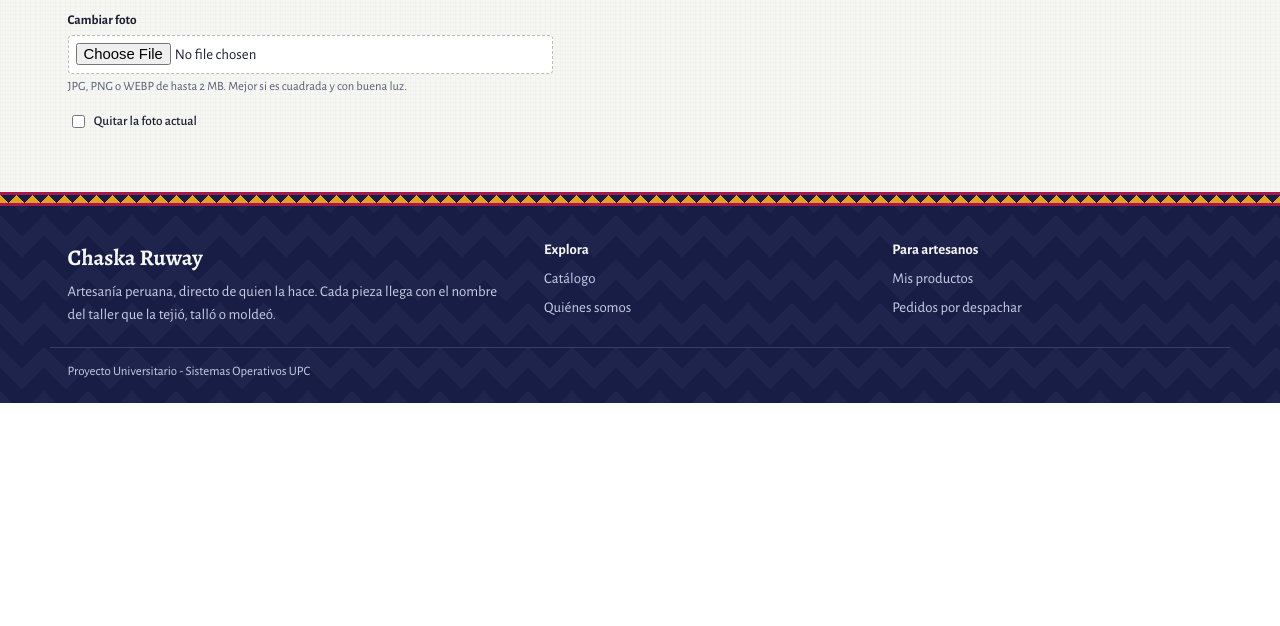
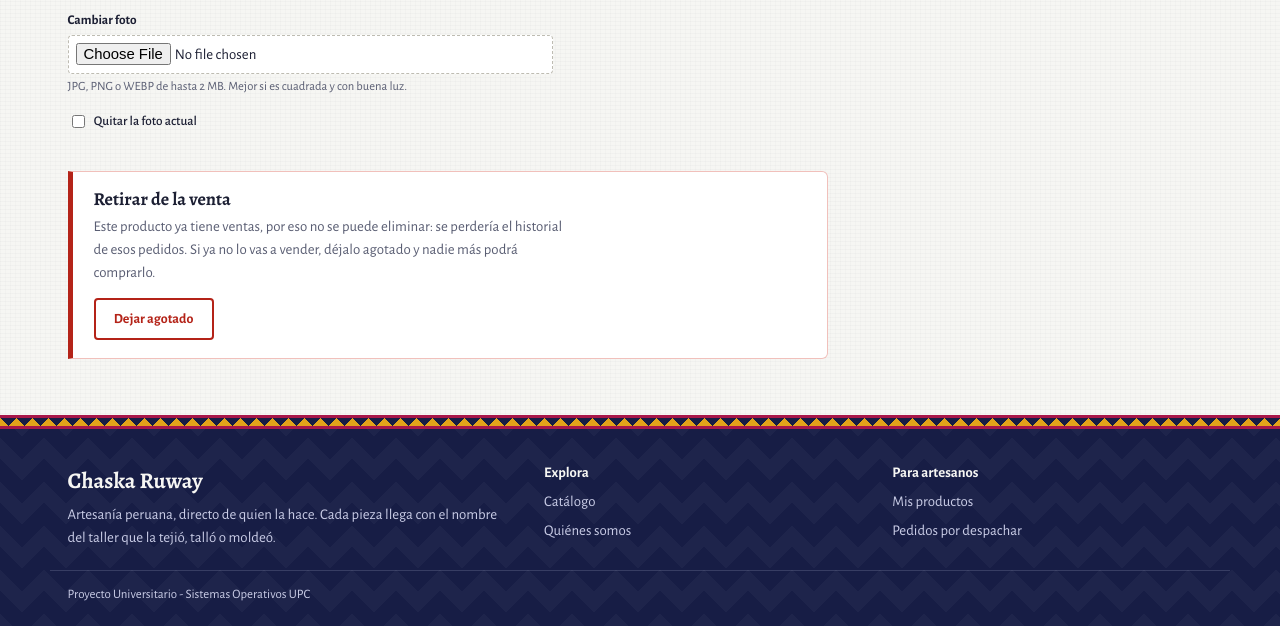
Before and after one commit to Crissbriham/chaska-ruway, a PHP site: page /vendedor_producto.php?id=1 in a window 1280 px wide. Shown: the part 705-1331 px from the top of the page. Before the commit the page ends 1108 px from the top, so only its background shows below. Run offline with PHP 8.4, Linux system fonts and the light colour scheme; the visitor is signed in with stand-in values (Sample User, id 1); tables that the repository leaves empty or names only in its code hold one stand-in row (values such as "Sample post").

Commit message:
Agregar elimiar producto desde cuenta artesano

```diff
--- a/estilos_vendedor.css
+++ b/estilos_vendedor.css
@@ -43,3 +43,10 @@
 .form-producto .check { display: flex; gap: .45rem; align-items: center; font-weight: 500; }
 .botones-form { display: flex; flex-wrap: wrap; gap: .75rem; align-items: center; margin-top: .5rem; }
 @media (max-width: 760px) { .form-producto { grid-template-columns: 1fr; } }
+
+/* ---------- Eliminar productos ---------- */
+.boton--peligro { background: transparent; border-color: #B42318; color: #B42318; }
+.boton--peligro:hover { background: #B42318; border-color: #B42318; color: var(--blanco); }
+.zona-eliminar { margin-top: 2.5rem; padding: 1.25rem 1.5rem; background: var(--blanco); border: 1px solid #F1C0BB; border-left: 5px solid #B42318; border-radius: 0 6px 6px 0; max-width: 760px; }
+.zona-eliminar h2 { font-size: 1.3rem; margin-bottom: .35rem; }
+.zona-eliminar p { color: var(--suave); margin: 0 0 1rem; max-width: 60ch; }
--- a/modelo/vendedor.php
+++ b/modelo/vendedor.php
@@ -255,3 +255,45 @@ function quitarFoto($id_producto) {
     }
     ejecutar("DELETE FROM Imagen_Producto WHERE id_producto = ?", "i", $id_producto);
 }
+
+/* ---------- Eliminar productos ---------- */
+/* Un producto que ya se vendió está en el historial de pedidos (Detalle_Pedidos)
+   y la base no deja borrarlo. Solo se eliminan los que nunca se vendieron. */
+function productoTieneVentas($id_producto) {
+    return (bool)fila("SELECT 1 AS si FROM Detalle_Pedidos WHERE id_producto = ? LIMIT 1", "i", $id_producto);
+}
+
+/* Ids de los productos del taller que ya tienen ventas (para la tabla de Mis productos) */
+function idsProductosConVentas($idv) {
+    return array_map('intval', array_column(filas("SELECT DISTINCT d.id_producto FROM Detalle_Pedidos d
+        JOIN Productos p ON p.id_producto = d.id_producto WHERE p.id_vendedor = ?", "i", $idv), 'id_producto'));
+}
+
+function eliminarProducto($idv, $id_producto) {
+    global $conexion;
+    $p = obtenerProductoDelVendedor($idv, $id_producto);
+    if (!$p) throw new RuntimeException('Ese producto no es de tu taller.');
+    if (productoTieneVentas($id_producto))
+        throw new RuntimeException('"' . $p['nombre'] . '" ya tiene ventas, así que no se puede borrar sin perder el historial de pedidos. Puedes dejarlo agotado para que nadie más lo compre.');
+
+    $fotos = filas("SELECT url FROM Imagen_Producto WHERE id_producto = ?", "i", $id_producto);
+    $conexion->begin_transaction();
+    try {
+        ejecutar("DELETE FROM Carrito_Detalle WHERE id_producto = ?", "i", $id_producto);   // lo saca de los carritos
+        ejecutar("DELETE FROM Productos WHERE id_producto = ? AND id_vendedor = ?", "ii", $id_producto, $idv);
+        $conexion->commit();   // favoritos, fotos y reseñas se borran solos (ON DELETE CASCADE)
+    } catch (Throwable $ex) {
+        $conexion->rollback();
+        throw $ex;
+    }
+    foreach ($fotos as $f) borrarArchivoFoto($f['url']);
+    return $p['nombre'];
+}
+
+/* Para productos con ventas: stock en 0, se muestra como agotado */
+function dejarAgotado($idv, $id_producto) {
+    $p = obtenerProductoDelVendedor($idv, $id_producto);
+    if (!$p) throw new RuntimeException('Ese producto no es de tu taller.');
+    ejecutar("UPDATE Productos SET stock = 0 WHERE id_producto = ? AND id_vendedor = ?", "ii", $id_producto, $idv);
+    return $p['nombre'];
+}
--- a/vendedor_producto.php
+++ b/vendedor_producto.php
@@ -67,4 +67,31 @@ include 'includes/cabecera.php';
       </div>
     </div>
   </form>
+
+  <?php if ($p): ?>
+  <section class="zona-eliminar">
+    <?php if (productoTieneVentas($id)): ?>
+      <h2>Retirar de la venta</h2>
+      <p>Este producto ya tiene ventas, por eso no se puede eliminar: se perdería el historial de esos pedidos. Si ya no lo vas a vender, déjalo agotado y nadie más podrá comprarlo.</p>
+      <?php if ((int)$p['stock'] > 0): ?>
+      <form method="post" action="vendedor_accion.php" onsubmit="return confirm('¿Dejar este producto agotado?');">
+        <input type="hidden" name="accion" value="producto_agotar">
+        <input type="hidden" name="id_producto" value="<?= $id ?>">
+        <input type="hidden" name="volver" value="vendedor_producto.php?id=<?= $id ?>">
+        <button class="boton boton--peligro" type="submit">Dejar agotado</button>
+      </form>
+      <?php else: ?>
+        <p class="ayuda">Ya está agotado.</p>
+      <?php endif; ?>
+    <?php else: ?>
+      <h2>Eliminar producto</h2>
+      <p>Se borrará de la tienda junto con su foto. Esta acción no se puede deshacer.</p>
+      <form method="post" action="vendedor_accion.php" onsubmit="return confirm('¿Eliminar este producto? No se puede deshacer.');">
+        <input type="hidden" name="accion" value="producto_eliminar">
+        <input type="hidden" name="id_producto" value="<?= $id ?>">
+        <button class="boton boton--peligro" type="submit">Eliminar producto</button>
+      </form>
+    <?php endif; ?>
+  </section>
+  <?php endif; ?>
 <?php include 'includes/pie.php'; ?>
```
Also changed, not shown: vendedor_accion.php (+7 -0 lines), vendedor_productos.php (+8 -0 lines).
